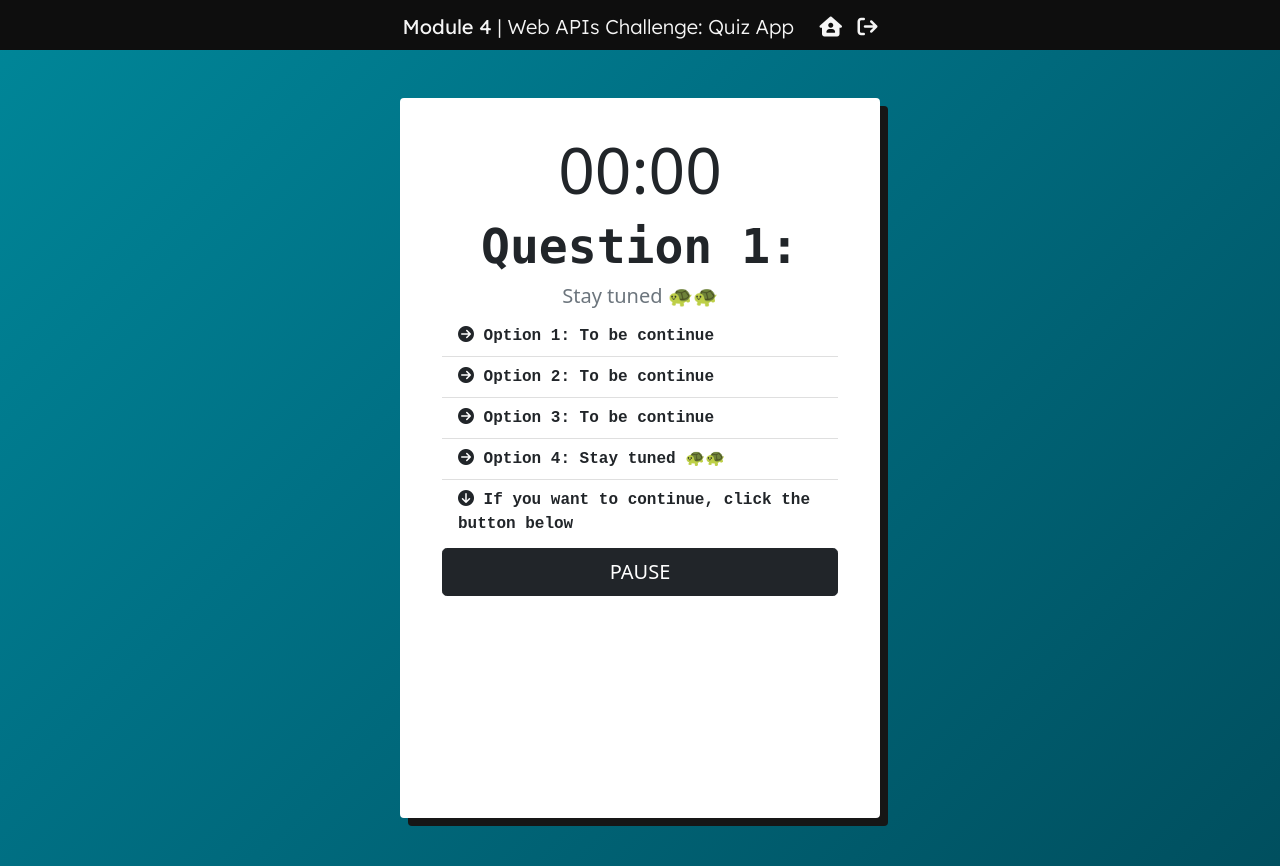
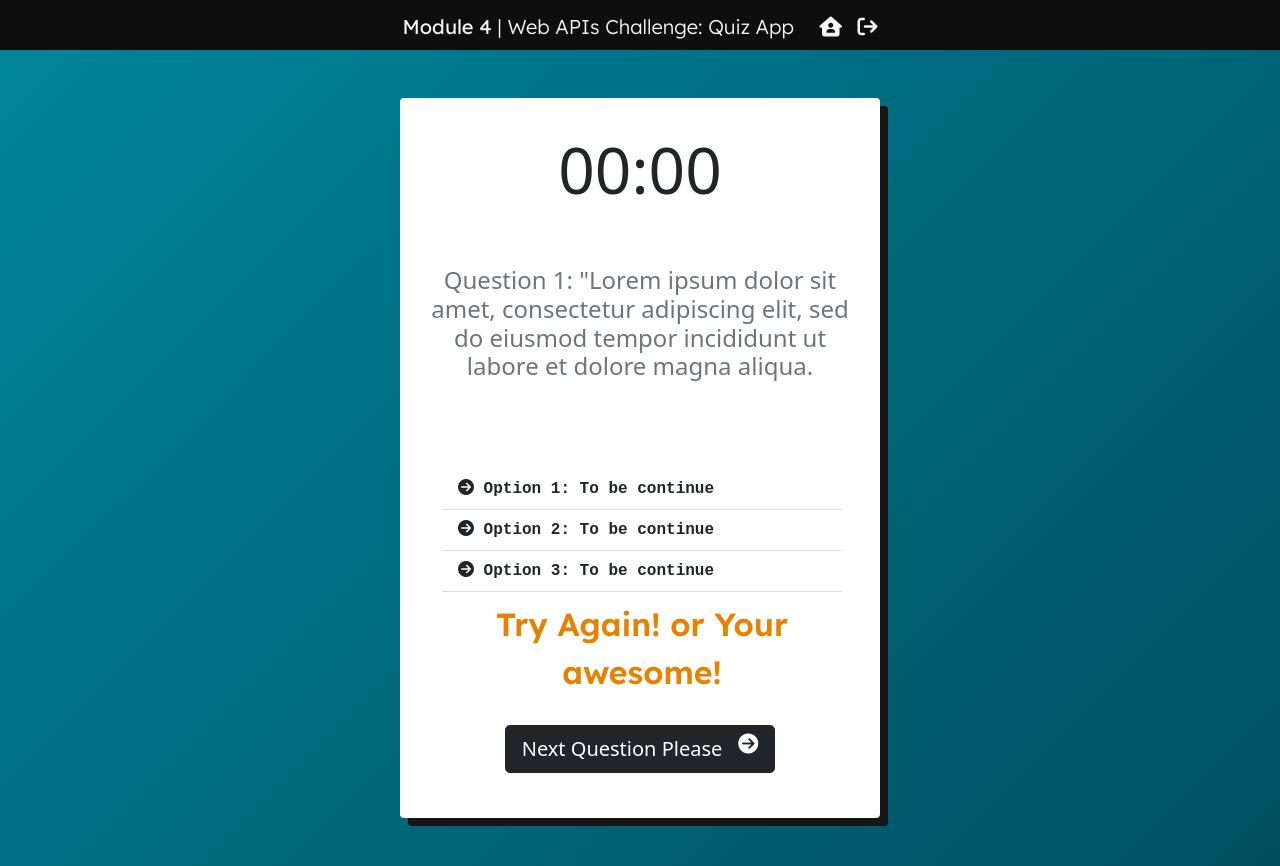
Before and after one commit to maytiara/module-4-js-mini-quiz-app, a plain HTML site: page quiz.html in a window 1280 px wide. Drawn offline with nearby package versions, Linux system fonts and the light colour scheme.

Commit message:
Changed style properties for quiz.html

```diff
--- a/quiz.html
+++ b/quiz.html
@@ -30,19 +30,21 @@
         <!--Better way to center the card using bootstrap by adding that element d-flex & mx-auto-->
         <main class="card col-4 d-flex mx-auto" id="contLanding">
             <section class="card-body">
+                <!--Timer-->
                 <time style="font-size: 4rem; display: flex; justify-content: center;"> 00:00 </time>
-                <h5 class="card-title display-5 fw-bold font-monospace text-center">Question 1:</h5>
-
-                <p class="card-text h5 text-center text-secondary">Stay tuned 🐢🐢</p>
+                <!--Question placeholder-->
+                <p class="card-text h4 text-center text-secondary pt-5">Question 1: "Lorem ipsum dolor sit amet, consectetur adipiscing elit, sed do eiusmod tempor incididunt ut labore et dolore magna aliqua. </p>
+                <!--Choices per question-->
                 <div class="d-grid gap-1 col-11 mx-auto">
-                    <ul class="list-group list-group-flush">
+                    <ul class="list-group list-group-flush" id="listOptions">
                         <li class="list-group-item"><i class="fa-solid fa-circle-arrow-right"></i> Option 1: To be continue</li>
                         <li class="list-group-item"><i class="fa-solid fa-circle-arrow-right"></i> Option 2: To be continue</li>
                         <li class="list-group-item"><i class="fa-solid fa-circle-arrow-right"></i> Option 3: To be continue</li>
-                        <li class="list-group-item"><i class="fa-solid fa-circle-arrow-right"></i> Option 4: Stay tuned 🐢🐢</li>
-                        <li class="list-group-item"><i class="fa-solid fa-circle-arrow-down"></i> If you want to continue, click the button below</li>
+                        <li class="list-group-item" id="answerStatus">Try Again! or Your awesome!</li>
+
                     </ul>
-                <a class="btn btn-dark btn-lg " id="letsGoBtn" type="button" href="quiz.html">PAUSE</a>
+                <!--Button for next question-->
+                <a class="btn btn-dark btn-lg" id="letsGoBtn" type="button" href="quiz.html">Next Question Please<i class="fa-solid fa-circle-arrow-right" style="margin-left: 1rem;"></i></a>
                 </div>
             </section>
         </main>
--- a/style.css
+++ b/style.css
@@ -60,6 +60,13 @@ li {
   box-shadow: 8px 8px 0px #161616;
 }
 
+#listOptions {
+  padding-top: 5rem;
+  display: flex;
+  position: absolute;
+  width: 25rem;
+}
+
 .list-group-item {
   font-family: 'Courier New', Courier, monospace;
   font-size: 1rem;
@@ -95,7 +102,40 @@ li {
   color: #007185;
 }
 
-/*Button*/
+/*Placeholder for answer status*/
+#answerStatus {
+  color: #e68200;
+  font-family: 'Lexend', sans-serif;
+  font-weight: 600;
+  font-size: 2rem;
+  text-align: center;
+}
+
+/*Button for index.html*/
+#letsGoBtnIndex {
+  display: flex;
+  justify-content: center;
+}
+
+#letsGoBtnIndex:hover {
+  background-color: #007185;
+  font-family: 'Lexend', sans-serif;
+  font-weight: 300;
+  font-size: 1.25rem;
+  border-style: solid;
+  border-width: .25rem;
+  border-color: white;
+  transition: all ease-in-out 0.2s;
+}
+
+/*Button for quiz.html*/
+#letsGoBtn {
+  margin-top: 21rem;
+  display: flex;
+  position: absolute;
+  justify-self: center;
+}
+
 #letsGoBtn:hover {
   background-color: #007185;
   font-family: 'Lexend', sans-serif;
```
Also changed, not shown: index.html (+1 -1 lines).
